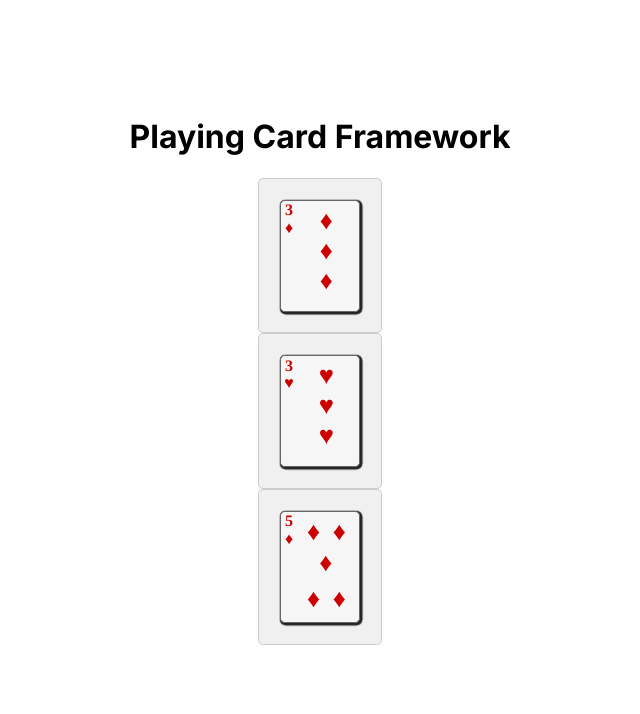
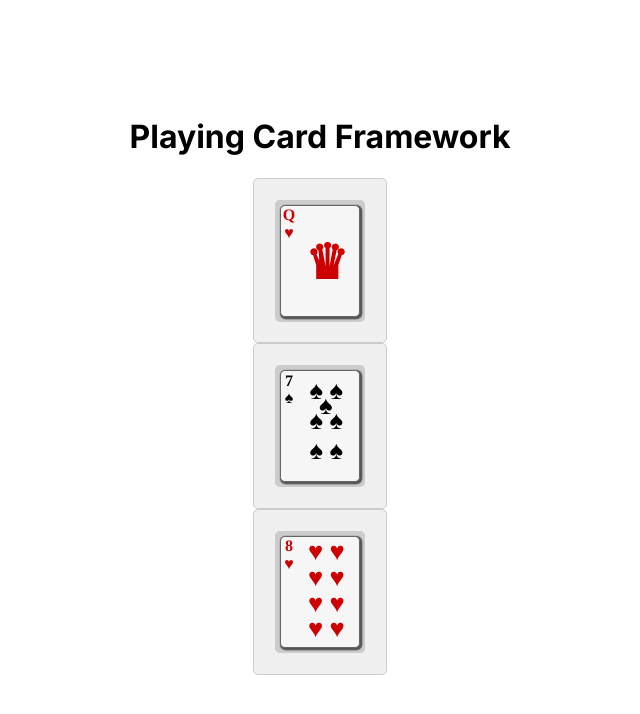
Before and after one commit to abeuscher/playing-card-framework, a Next.js app: page / in a window 1280 px wide. Shown: the top 714 px of the page, without its empty margins (320-960 px from the left). Built offline with nearby package versions, Linux system fonts and the light colour scheme.

Commit message:
Added basic functionality and Gamestate. Drag annd Drop working properly.

```diff
--- a/package.json
+++ b/package.json
@@ -25,6 +25,7 @@
     "@types/node": "^20",
     "@types/react": "^18",
     "@types/react-dom": "^18",
+    "@types/uuid": "^10.0.0",
     "eslint": "^8",
     "eslint-config-next": "14.2.4",
     "typescript": "^5"
--- a/src/components/Card/Card.module.scss
+++ b/src/components/Card/Card.module.scss
@@ -1,4 +1,3 @@
-
 //CARD STYLES
 
 .card {
@@ -93,7 +92,9 @@
     }
   }
 }
-
+.card-hover {
+  display: none;
+}
 // suit colors
 .card-hearts,
 .card-diamonds {
--- a/src/components/Card/index.tsx
+++ b/src/components/Card/index.tsx
@@ -2,37 +2,34 @@
 
 import { CardClassMap, Card as CardType } from '@/types'
 
-import { dragCard } from '@/store/gameSlice'
 import styles from './Card.module.scss'
 import { useDrag } from 'react-dnd'
 
 interface CardProps {
   card: CardType
-  onCardDrag: () => void
+  onCardDrag: (cardId: string) => void
   draggable?: boolean
 }
 
 const Card: React.FC<CardProps> = ({ card, onCardDrag, draggable }) => {
-  const [{ isDragging }, dragRef] = useDrag(
-    () => ({
-      type: 'CARD',
-      item: { id: card.id },
-      canDrag: draggable,
-      collect: (monitor) => ({
-        isDragging: monitor.isDragging()
-      }),
-      end: (item, monitor) => {
-        onCardDrag({ cardId: card.id })
-      }
-    }),
-    [draggable]
-  )
+  const [{ isDragging }, dragRef] = useDrag(() => ({
+    type: 'CARD',
+    item: () => {
+      onCardDrag(card.id)
+      return { cardId: card.id }
+    },
+    canDrag: draggable,
+    collect: (monitor) => ({
+      isDragging: monitor.isDragging()
+    })
+  }))
 
   const getCardClass = (card: CardType) => {
     const suitClass = styles[`card-${card.suit.toLowerCase()}`]
     const rankClass = styles[CardClassMap[card.rank]]
     const faceClass = card.faceUp ? '' : styles['card-facedown']
-    return `${styles.card} ${suitClass} ${rankClass} ${faceClass}`
+    const hoverClass = isDragging ? styles['card-hover'] : ''
+    return `${styles.card} ${suitClass} ${rankClass} ${faceClass} ${hoverClass}`
   }
   const CardComponent = () => (
     <div className={getCardClass(card)}>
--- a/src/components/CardStack/CardStack.module.scss
+++ b/src/components/CardStack/CardStack.module.scss
@@ -6,9 +6,10 @@
   margin: 0.3em;
   background-color: #ccc;
   border-radius: 0.3em;
+  border: 5px solid transparent;
 }
 
 .highlight {
-    border-color: #0b0;
+  border-color: #666;
   background-color: rgba(0, 255, 0, 0.1);
 }
--- a/src/components/CardStack/index.tsx
+++ b/src/components/CardStack/index.tsx
@@ -1,9 +1,10 @@
 // components/CardStack.tsx
+
+import { ConnectDropTarget, useDrop } from 'react-dnd'
 
 import Card from '@/components/Card'
 import { CardStack as CardStackType } from '@/types'
 import styles from './CardStack.module.scss'
-import { useDrop } from 'react-dnd'
 
 interface CardStackProps {
   stack: CardStackType
@@ -21,7 +22,12 @@ const CardStack: React.FC<CardStackProps> = ({ stack, onCardDrag, onCardDrop })
       collect: (monitor) => ({
         isOver: monitor.isOver(),
         canDrop: monitor.canDrop()
-      })
+      }),
+      hover: (item, monitor) => {
+        if (!monitor.canDrop()) {
+          return
+        }
+      }
     }),
     [stack.id]
   )
--- a/src/components/GameBoard/index.tsx
+++ b/src/components/GameBoard/index.tsx
@@ -1,38 +1,37 @@
 'use client'
 
-import { CardSlotType, GameBoard as GameBoardType } from '@/types'
-import { dragCard, moveCard } from '@/store/gameSlice'
+import { dragCard, moveCard, setGameBoard } from '@/store/gameSlice'
 import { useDispatch, useSelector } from 'react-redux'
-import { useEffect, useState } from 'react'
 
 import { CardGameLibrary } from '@/utils'
 import CardSlot from '@/components/CardSlot'
+import { CardSlotType } from '@/types'
 import { RootState } from '@/store'
+import { useEffect } from 'react'
 
 const GameBoard = () => {
-  const [gameBoard, setGameBoard] = useState<null | GameBoardType>(null)
   const dispatch = useDispatch()
-  const selectedCardId = useSelector((state: RootState) => state.game.selectedCardId)
-
+  //const selectedCardId = useSelector((state: RootState) => state.game.selectedCardId)
+  const gameBoard = useSelector((state: RootState) => state.game.board)
   useEffect(() => {
     // Initialize the game board
     const board = CardGameLibrary.initializeGameBoard(
       [CardSlotType.Deck, CardSlotType.Foundation, CardSlotType.Tableau],
-      5,
+      2,
       1
     )
-    setGameBoard(board)
-  }, [])
+    dispatch(setGameBoard({ board }))
+  }, [dispatch])
 
   if (!gameBoard) {
     return <div>Loading...</div>
   }
   const onCardDrop = (destinationId: string) => {
-    console.log('onCardDrop', destinationId)
+    //console.log('onCardDrop', destinationId)
     dispatch(moveCard({ destinationId: destinationId }))
   }
   const onCardDrag = (cardId: string) => {
-    console.log('onCardDrag', cardId)
+    //console.log('onCardDrag', cardId)
     dispatch(dragCard({ cardId: cardId }))
   }
   return (
--- a/src/store/gameSlice.ts
+++ b/src/store/gameSlice.ts
@@ -1,6 +1,5 @@
-import { PayloadAction, createSlice } from '@reduxjs/toolkit'
-
-import { GameState } from '@/types'
+import { GameBoard, GameState } from '@/types'
+import { PayloadAction, createSlice, current } from '@reduxjs/toolkit'
 
 const initialState: GameState = {
   board: {
@@ -22,32 +21,40 @@ const gameSlice = createSlice({
     },
     moveCard: (state, action: PayloadAction<{ destinationId: string }>) => {
       state.destinationStackId = action.payload.destinationId
+      console.log('moveCard', state.selectedCardId, state.destinationStackId)
+      if (!state.selectedCardId || !state.destinationStackId) {
+        return
+      }
+      const cardIndex = state.board.slots
+        .map((slot) => slot.stacks)
+        .flat()
+        .find((stack) => stack.cards.some((card) => card.id === state.selectedCardId))
+        ?.cards.findIndex((card) => card.id === state.selectedCardId)
+      if (cardIndex !== -1) {
+        const theCard = state.board.slots
+          .map((slot) => slot.stacks)
+          .flat()
+          .find((stack) => stack.cards.some((card) => card.id === state.selectedCardId))
+          ?.cards.pop()
+        if (theCard) {
+          state.board.slots
+            .map((slot) => slot.stacks)
+            .flat()
+            .find((stack) => stack.id === state.destinationStackId)
+            ?.cards.push(theCard)
+        }
+      }
     },
     dragCard: (state, action: PayloadAction<{ cardId: string }>): void => {
+      //console.log('dragCard', action.payload.cardId)
       state.selectedCardId = action.payload.cardId
-      const cardStack = state.board.slots
-        .map((slot) => slot.stacks)
-        .flat()
-        .find((stack) => stack.cards.some((card) => card.id === action.payload.cardId))
-      if (cardStack) {
-        if (cardStack.cards.length === 0) {
-          return
-        }
-        cardStack.cards.slice(
-          cardStack.cards.findIndex((card) => card.id === action.payload.cardId),
-          1
-        )
-        const destinationStack = state.board.slots
-          .map((slot) => slot.stacks)
-          .flat()
-          .find((stack) => stack.id === state.destinationStackId)
-        if (destinationStack) {
-          destinationStack.cards.push(cardStack.cards[0])
-        }
-      }
+    },
+    setGameBoard: (state, action: PayloadAction<{ board: GameBoard }>) => {
+      //console.log('setGameBoard', action.payload.board)
+      state.board = action.payload.board
     }
   }
 })
 
-export const { initializeGame, moveCard, dragCard } = gameSlice.actions
+export const { initializeGame, moveCard, dragCard, setGameBoard } = gameSlice.actions
 export default gameSlice.reducer
--- a/src/types/index.ts
+++ b/src/types/index.ts
@@ -54,10 +54,27 @@ export const CardClassMap = {
   King: 'card-k'
 }
 
+export interface CardStackLayout {
+  name: string // e.g. 'Tableau'
+  description: string // e.g. 'Tableau stack'
+  arrangement: 'stacked' | 'spread' | 'fan'
+  direction: 'left' | 'right' | 'up' | 'down'
+  faceUp: boolean
+}
+
+export interface CardStackBehavior {
+  canDrag: boolean
+  canDrop: boolean
+  minimumCards: number
+  maximumCards: number
+}
+
 // Interface for a card stack
 export interface CardStack {
   id: string
   cards: Card[]
+  layout: CardStackLayout
+  behavior: CardStackBehavior
 }
 
 // Enum for different types of card slots on the game board
--- a/src/utils/index.ts
+++ b/src/utils/index.ts
@@ -1,6 +1,6 @@
 // cardLibrary.ts
 
-import { Card, CardDeck, CardSlot, CardSlotType, CardStack, GameBoard, Rank, Suit } from '@/types'
+import { Card, CardDeck, CardSlot, CardSlotType, CardStack, CardStackBehavior, CardStackLayout, GameBoard, Rank, Suit } from '@/types'
 
 import { v4 as uuidv4 } from 'uuid';
 
@@ -23,8 +23,25 @@ export class CardGameLibrary {
     }
     return deck
   }
+  public static createDefaultCardStackLayout(): CardStackLayout {
+    return {
+      name: 'CardStack',
+      description: 'Default Card Stack',
+      arrangement: 'stacked',
+      direction: 'up',
+      faceUp: true
+    };
+  }
 
-  public static createDecks(numberOfDecks: number = 1): CardDecks[] {
+  public static createDefaultCardStackBehavior(): CardStackBehavior {
+    return {
+      canDrag: true,
+      canDrop: true,
+      minimumCards: 0,
+      maximumCards: Infinity
+    };
+  }
+  public static createDecks(numberOfDecks: number = 1): CardDeck[] {
     let decks: CardDeck[] = []
     for (let i = 0; i < numberOfDecks; i++) {
       decks.push(this.generateDeck(i))
@@ -43,7 +60,9 @@ export class CardGameLibrary {
   public static createCardStack(cards: Card[]): CardStack {
     return {
       id: `stack-${uuidv4()}`,
-      cards
+      cards,
+      layout: this.createDefaultCardStackLayout(),
+      behavior: this.createDefaultCardStackBehavior()
     }
   }
 
@@ -85,7 +104,7 @@ export class CardGameLibrary {
 
     return {
       id: `board-${uuidv4()}`,
-      slots
+      slots,
     }
   }
 }
```
Also changed, not shown: 2 other files (tests, documents, lock files or other folders). Lines whose indentation alone changed are shown as unchanged.
